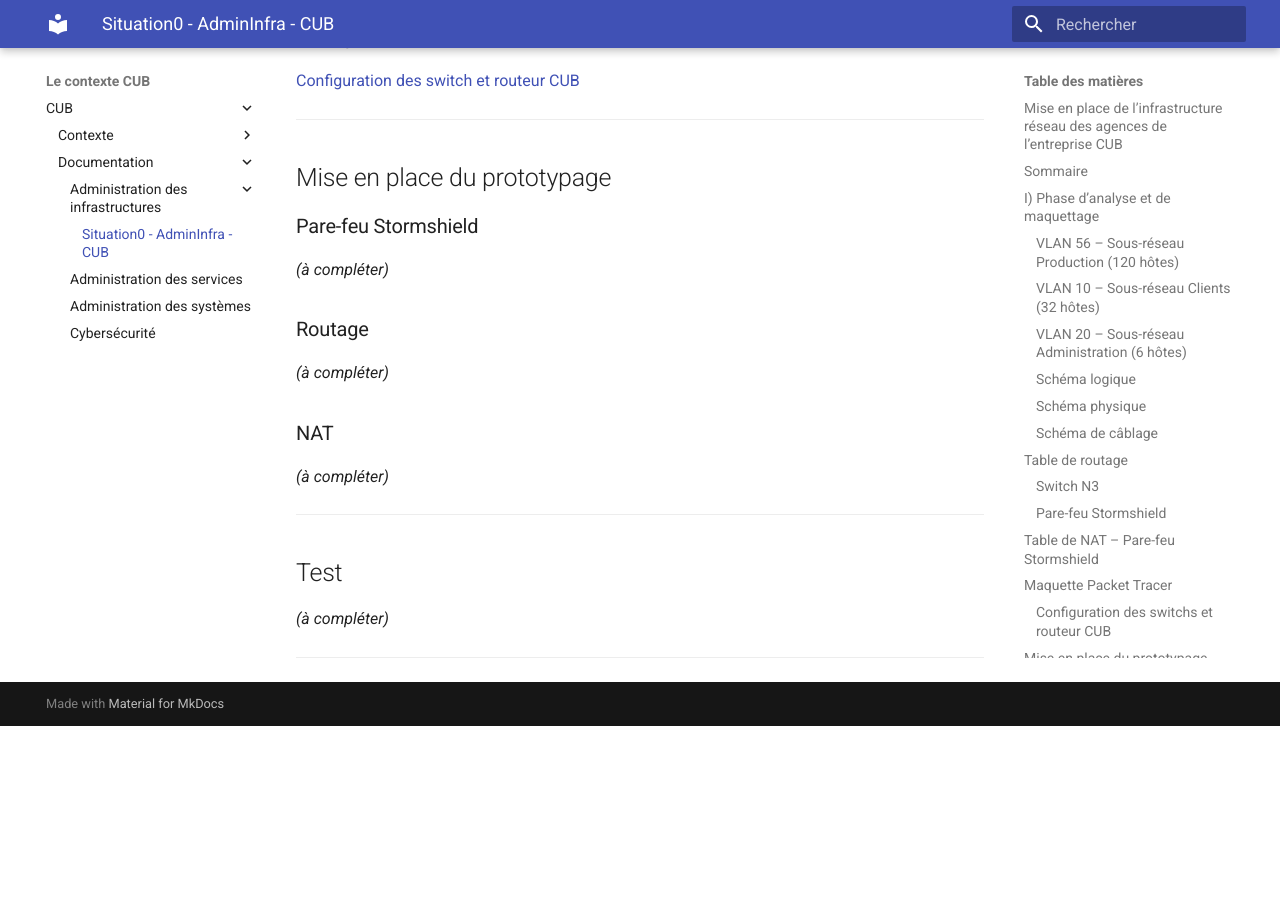
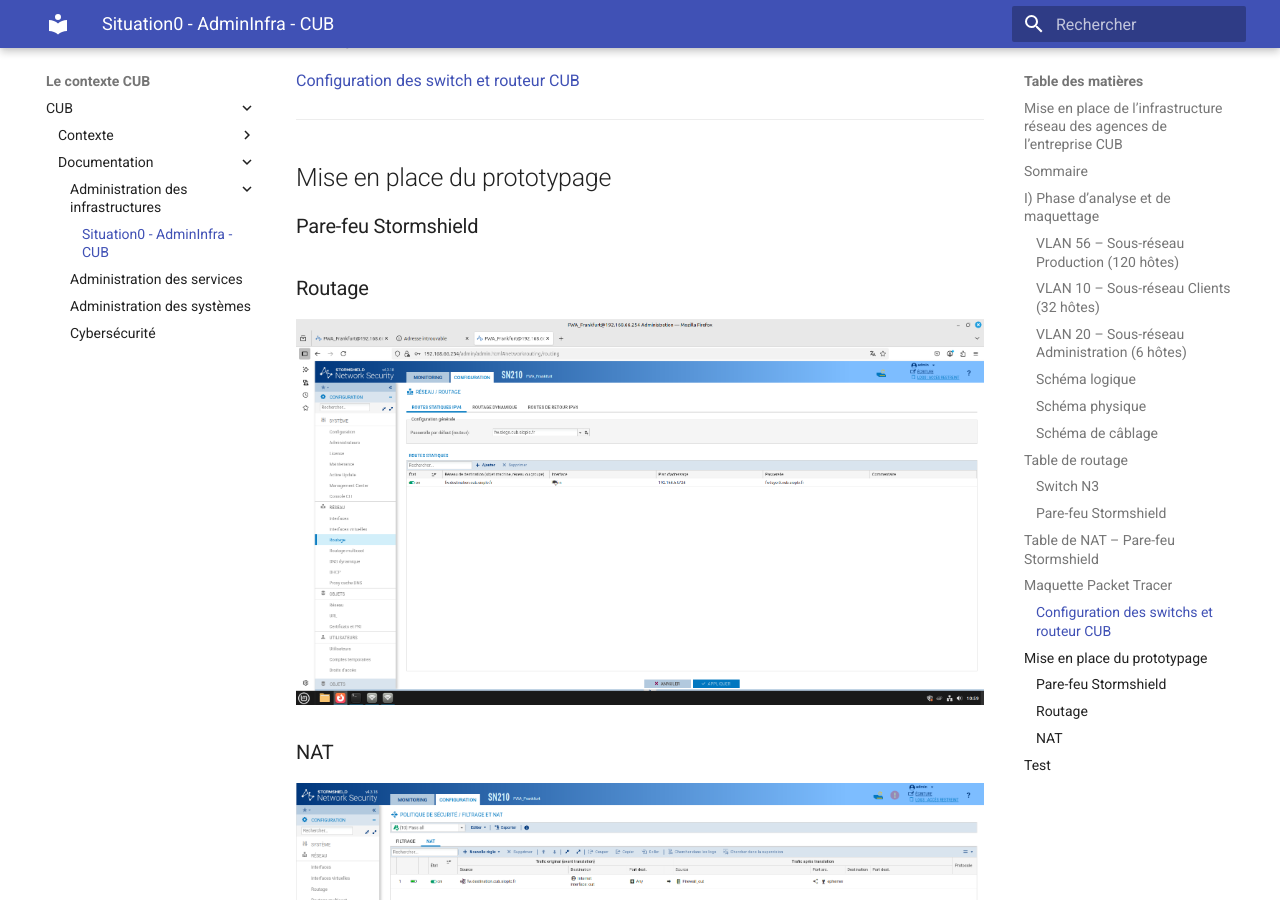
Before and after one commit to Joris-Texier/documentation-cub, an MkDocs documentation site: the page built from docs/CUB/Documentation/AdminInfra/Situation0-AdminInfra-CUB.md, in a window 1280 px wide and 900 px high, scrolled down 5761 px. Built offline with MkDocs 1.6.1 and Material for MkDocs 9.7.7, drawn with Linux system fonts in a browser that asks for light colours; before the commit the page ends 6487 px from its top, so only the background shows below that.

```diff
--- a/docs/CUB/Documentation/AdminInfra/Situation0-AdminInfra-CUB.md
+++ b/docs/CUB/Documentation/AdminInfra/Situation0-AdminInfra-CUB.md
@@ -146,17 +146,21 @@
 ## Mise en place du prototypage
 
 ### Pare-feu Stormshield
-*(à compléter)*
 
 ### Routage
-*(à compléter)*
+![Routage](../../media/4.png){ align=center width="700" }
+
 
 ### NAT
-*(à compléter)*
+![NAT](../../media/5.png){ align=center width="700" }
+
 
 ---
 
 ## Test
-*(à compléter)*
+![test](../../media/6.png){ align=center width="700" }
+![test](../../media/7.png){ align=center width="700" }
+
+
 
 ---
```
